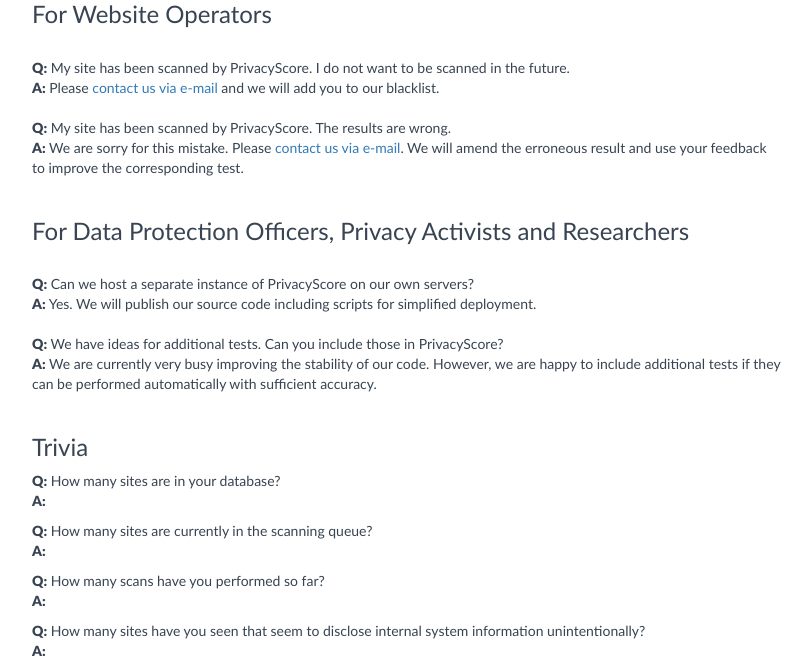
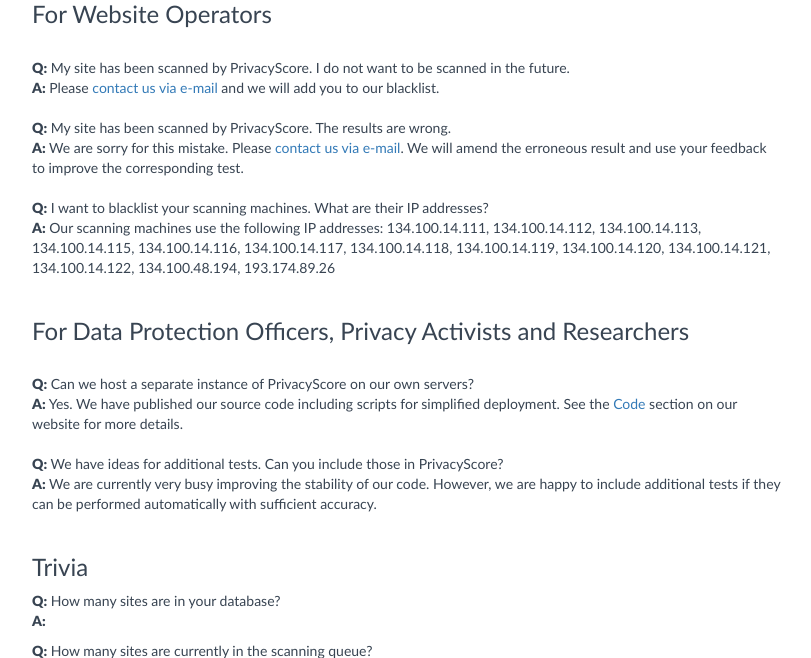
Before and after one commit to PrivacyScore/PrivacyScore, a Django app: template privacyscore/frontend/templates/frontend/faq.html in a window 1280 px wide. Shown: the part 383-1041 px from the top of the page, without its empty margins (38-849 px from the left). Run offline with Django 3.2, Linux system fonts and the light colour scheme; the template is opened without the code that fills it, so the values that code supplies are empty; parts of the project's set-up code (start-up, migrations or seed data) failed here and were passed over; some libraries are stand-ins or nearby versions; some web fonts are replaced.

Commit message:
FAQ updated: includes IP addresses of scanning machines and a reference to the source code.

```diff
--- a/privacyscore/frontend/templates/frontend/faq.html
+++ b/privacyscore/frontend/templates/frontend/faq.html
@@ -34,12 +34,17 @@
         <b>A:</b> We are sorry for this mistake. Please <a href="mailto:privacyscore@mailhost.informatik.uni-hamburg.de">contact us via e-mail</a>. We will amend the erroneous result and use your feedback to improve the corresponding test.
         <br>
         <br>
+        <b>Q:</b> I want to blacklist your scanning machines. What are their IP addresses?
+        <br>
+        <b>A:</b> Our scanning machines use the following IP addresses: 134.100.14.111, 134.100.14.112, 134.100.14.113, 134.100.14.115, 134.100.14.116, 134.100.14.117, 134.100.14.118, 134.100.14.119, 134.100.14.120, 134.100.14.121, 134.100.14.122, 134.100.48.194, 193.174.89.26
+        <br>
+        <br>
         <h3>For Data Protection Officers, Privacy Activists and Researchers</h3>
         <div class="hline"></div>
         <br>
         <b>Q:</b> Can we host a separate instance of PrivacyScore on our own servers?
         <br>
-        <b>A:</b> Yes. We will publish our source code including scripts for simplified deployment.
+        <b>A:</b> Yes. We have published our source code including scripts for simplified  deployment. See the <a href="/code/">Code</a> section on our website for more details.
         <br>
         <br>
         <b>Q:</b> We have ideas for additional tests. Can you include those in PrivacyScore?
```
